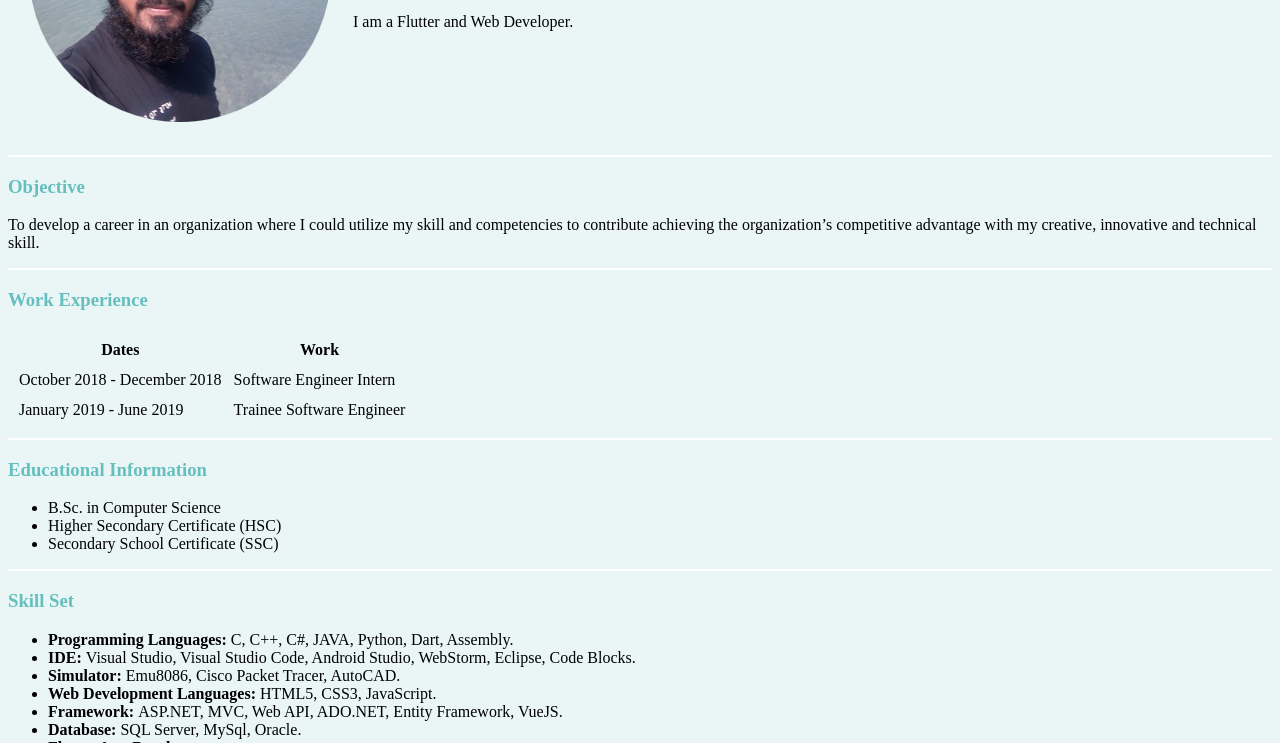
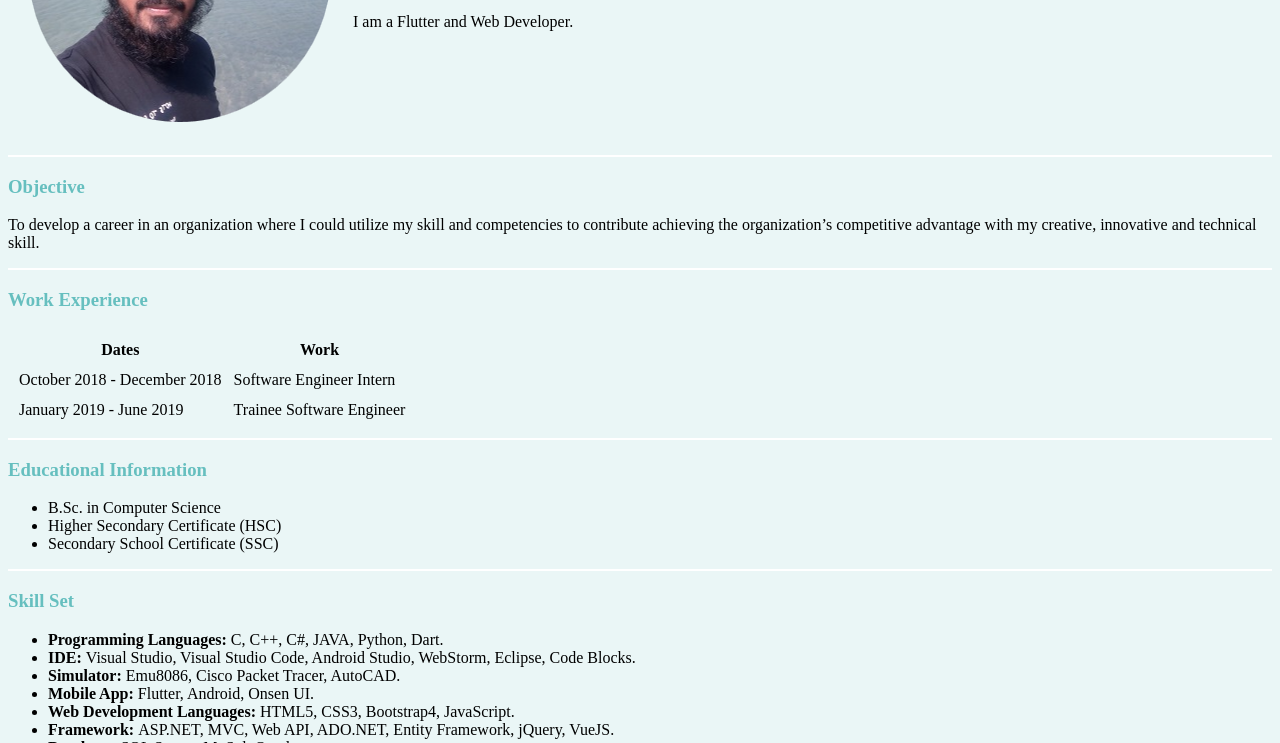
Before and after one commit to Linkonsq/CV, a plain HTML site: page index.html in a window 1280 px wide. Shown: the part 209-952 px from the top of the page. Drawn offline with Linux system fonts and the light colour scheme.

Commit message:
Skill updated

```diff
--- a/index.html
+++ b/index.html
@@ -52,11 +52,12 @@
   <hr>
   <h3>Skill Set</h3>
   <ul>
-    <li><b>Programming Languages: </b>C, C++, C#, JAVA, Python, Dart, Assembly.</li>
+    <li><b>Programming Languages: </b>C, C++, C#, JAVA, Python, Dart.</li>
     <li><b>IDE: </b>Visual Studio, Visual Studio Code, Android Studio, WebStorm, Eclipse, Code Blocks.</li>
     <li><b>Simulator: </b>Emu8086, Cisco Packet Tracer, AutoCAD.</li>
-    <li><b>Web Development Languages: </b>HTML5, CSS3, JavaScript.</li>
-    <li><b>Framework: </b>ASP.NET, MVC, Web API, ADO.NET, Entity Framework, VueJS.</li>
+    <li><b>Mobile App: </b>Flutter, Android, Onsen UI.</li>
+    <li><b>Web Development Languages: </b>HTML5, CSS3, Bootstrap4, JavaScript.</li>
+    <li><b>Framework: </b>ASP.NET, MVC, Web API, ADO.NET, Entity Framework, jQuery, VueJS.</li>
     <li><b>Database: </b>SQL Server, MySql, Oracle.</li>
     <li><b>Flutter App Development: </b></li>
     <li><b>Opoerating System: </b>Windows, Linux.</li>
```
